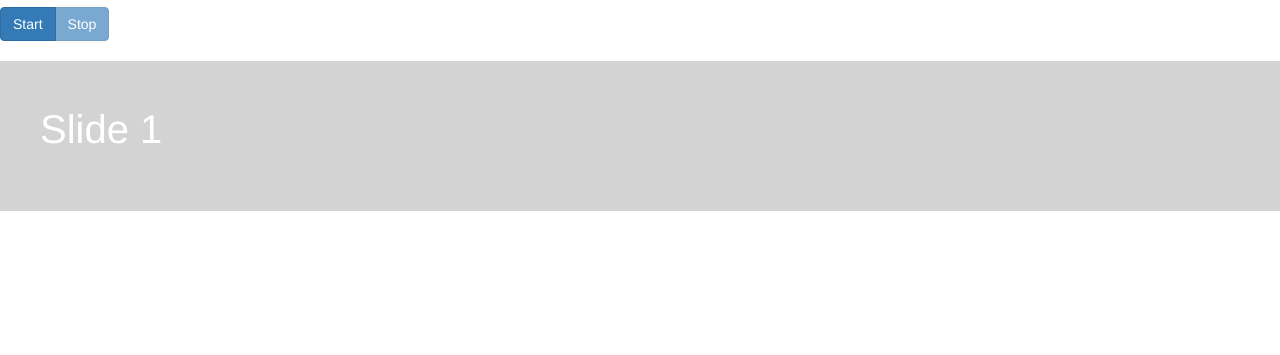
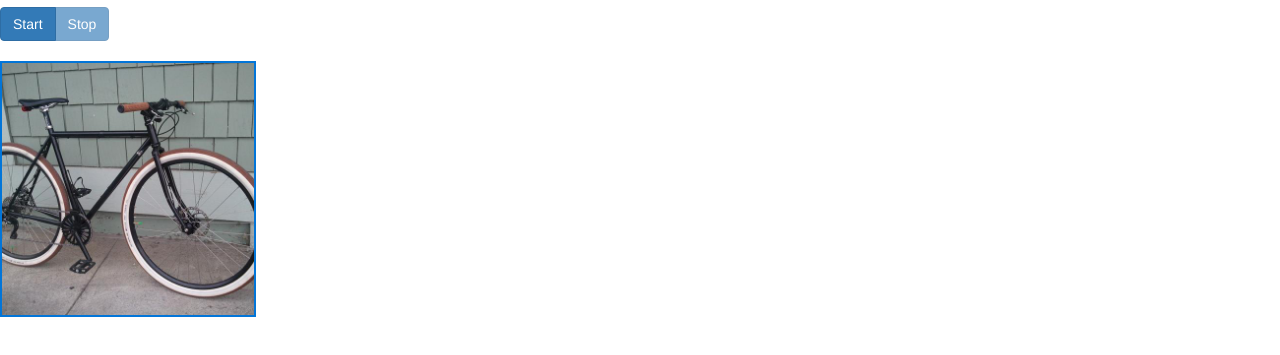
Before and after one commit to spainisnotequal/slideshow, a plain HTML site: page index.html in a window 1280 px wide. Shown: the part 49-404 px from the top of the page. Drawn offline with nearby package versions, Linux system fonts and the light colour scheme.

Commit message:
Show images instead of list elements

```diff
--- a/functions.js
+++ b/functions.js
@@ -1,4 +1,4 @@
-const transitionTime = 3000; // in miliseconds
+const transitionTime = 2000; // in miliseconds
 
 const slides = document.querySelectorAll("#slides .slide");
 const startButton = document.getElementById("start");
--- a/index.css
+++ b/index.css
@@ -4,7 +4,8 @@ these make the slide-show work
 */
 #slides {
   position: relative;
-  height: 150px;
+  width: 256px;
+  height: 256px;
   padding: 0px;
   margin: 0px;
   list-style-type: none;
@@ -35,9 +36,7 @@ just for appearance;
 }
 
 .slide {
-  font-size: 40px;
-  padding: 40px;
+  padding: 2px;
   box-sizing: border-box;
-  background: lightgrey;
-  color: white;
+  background: #0275d8;
 }
--- a/index.html
+++ b/index.html
@@ -41,13 +41,12 @@
           class="btn btn-primary"
         />
       </div>
-      <ul id="slides">
-        <li class="slide">Slide 1</li>
-        <li class="slide">Slide 2</li>
-        <li class="slide">Slide 3</li>
-        <li class="slide">Slide 4</li>
-        <li class="slide">Slide 5</li>
-      </ul>
+      <div id="slides">
+        <img class="slide" src="images/bicycle.jpg" />
+        <img class="slide" src="images/dog.jpg" />
+        <img class="slide" src="images/car.jpg" />
+        <img class="slide" src="images/horse.jpg" />
+      </div>
       <!-- main content goes here -->
     </main>
 
```
Also changed, not shown: images/bicycle.jpg (added), images/car.jpg (added), images/dog.jpg (added), images/horse.jpg (added).
